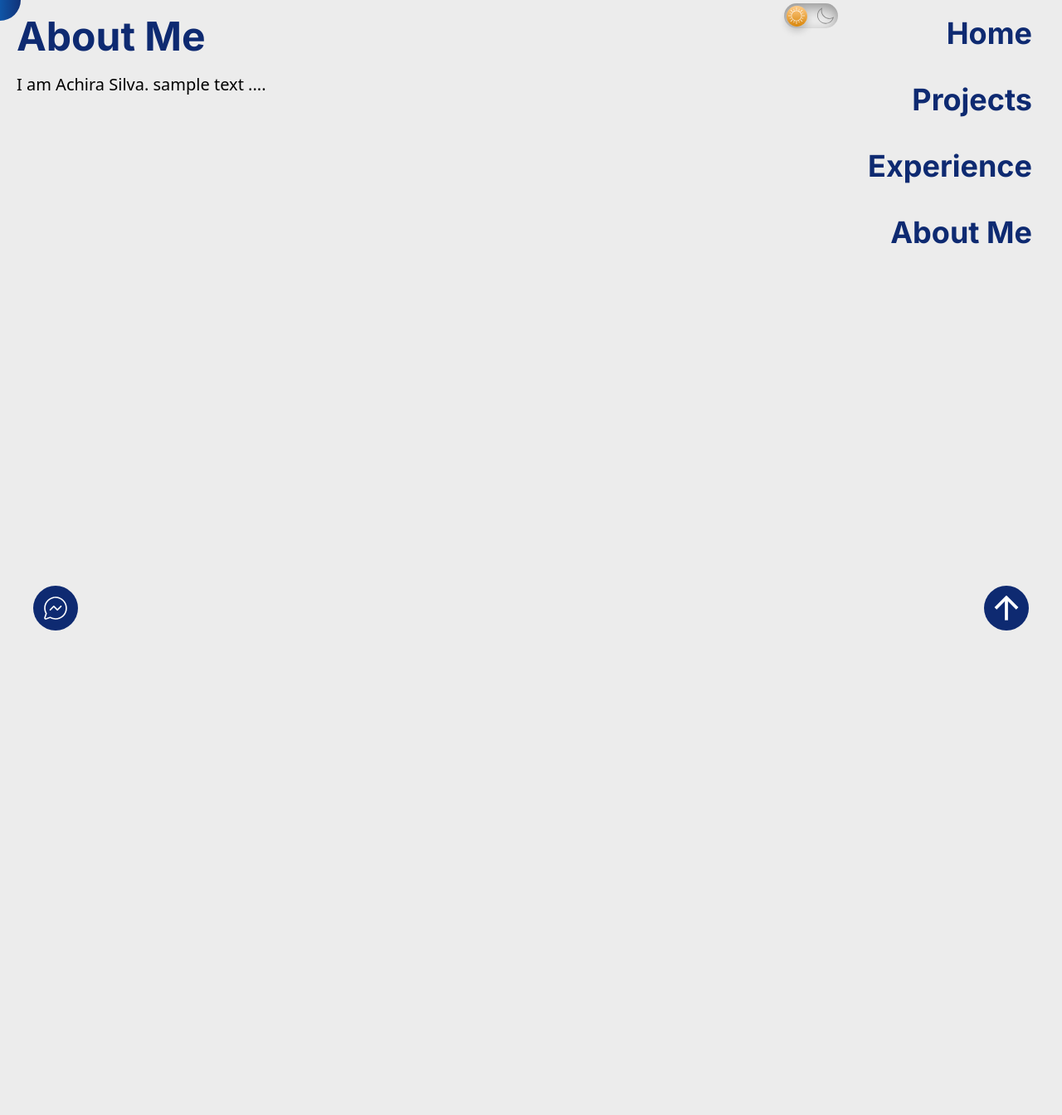
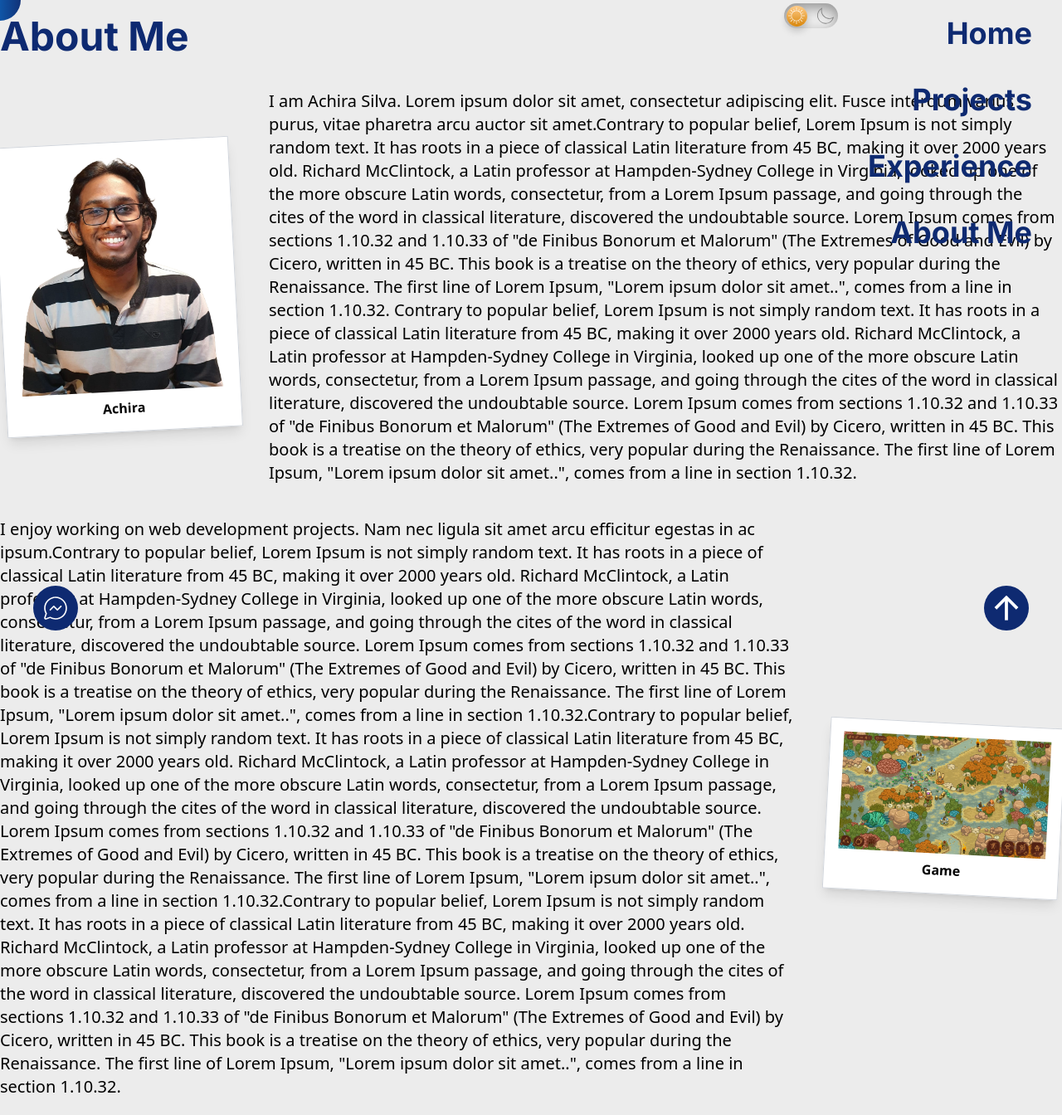
Before and after one commit to achira7/portfolio, a React (Vite) app: page /about in a window 1280 px wide. Shown: the whole page at 83% size. Before the commit the page ends 800 px from the top, so only its background shows below. Built offline with nearby package versions, Linux system fonts and the light colour scheme; what react-chatbot-kit would draw is missing.

Commit message:
Created the Polaroid Overlay

```diff
--- a/src/components/Button.jsx
+++ b/src/components/Button.jsx
@@ -39,7 +39,7 @@ const Button = ({ name, link, color, icon }) => {
         <div className="flex xs:hidden">
           {selectedIconClass}
         </div>
-        <span className='text-white' id="clickable">{name}</span>
+        <span className='text-white text-base' id="clickable">{name}</span>
       </button>
     </a>
   );
--- /dev/null
+++ b/src/components/Polaroid.jsx
@@ -0,0 +1,18 @@
+import React from 'react';
+
+const Polaroid = ({ image, name, align }) => {
+  const rotation = align === 'left' ? '-rotate-3' : 'rotate-3';
+
+  return (
+    <div className={`bg-white p-4 border border-gray-300 shadow-lg ${rotation} w-fit`}>
+      <img
+        src={image}
+        alt={name}
+        className="w-[250px] h-auto object-cover"
+      />
+      <p className="text-center font-semibold mt-2">{name}</p>
+    </div>
+  );
+};
+
+export default Polaroid;
--- a/src/pages/AboutMe.jsx
+++ b/src/pages/AboutMe.jsx
@@ -1,12 +1,98 @@
-import React from 'react'
+import React from "react";
+
+import Polaroid from "../components/Polaroid";
 
 const AboutMe = () => {
   return (
-    <div className="bg-background m-5">
-      <h1 className="text-5xl font-bold text-color-primary font-inter top-0 flex flex-wrap">About Me</h1>
-      <p className="flex mt-5 text-xl">I am Achira Silva. sample text ....</p>
+    <div className="flex flex-col bg-background m-5 w-full max-w-screen-2xl mx-auto space-y-10">
+      <h1 className="text-5xl font-bold text-color-primary font-inter">
+        About Me
+      </h1>
+
+      {/* First row: Image on the left, Text on the right */}
+      <div className="flex flex-row items-center space-x-10">
+        <Polaroid
+          image={"../src/assets/achira.png"}
+          name={"Achira"}
+          align={"left"}
+        />
+        <p className="text-xl flex-1">
+          I am Achira Silva. Lorem ipsum dolor sit amet, consectetur adipiscing
+          elit. Fusce interdum varius purus, vitae pharetra arcu auctor sit
+          amet.Contrary to popular belief, Lorem Ipsum is not simply random
+          text. It has roots in a piece of classical Latin literature from 45
+          BC, making it over 2000 years old. Richard McClintock, a Latin
+          professor at Hampden-Sydney College in Virginia, looked up one of the
+          more obscure Latin words, consectetur, from a Lorem Ipsum passage, and
+          going through the cites of the word in classical literature,
+          discovered the undoubtable source. Lorem Ipsum comes from sections
+          1.10.32 and 1.10.33 of "de Finibus Bonorum et Malorum" (The Extremes
+          of Good and Evil) by Cicero, written in 45 BC. This book is a treatise
+          on the theory of ethics, very popular during the Renaissance. The
+          first line of Lorem Ipsum, "Lorem ipsum dolor sit amet..", comes from
+          a line in section 1.10.32. Contrary to popular belief, Lorem Ipsum is
+          not simply random text. It has roots in a piece of classical Latin
+          literature from 45 BC, making it over 2000 years old. Richard
+          McClintock, a Latin professor at Hampden-Sydney College in Virginia,
+          looked up one of the more obscure Latin words, consectetur, from a
+          Lorem Ipsum passage, and going through the cites of the word in
+          classical literature, discovered the undoubtable source. Lorem Ipsum
+          comes from sections 1.10.32 and 1.10.33 of "de Finibus Bonorum et
+          Malorum" (The Extremes of Good and Evil) by Cicero, written in 45 BC.
+          This book is a treatise on the theory of ethics, very popular during
+          the Renaissance. The first line of Lorem Ipsum, "Lorem ipsum dolor sit
+          amet..", comes from a line in section 1.10.32.
+        </p>
       </div>
-  )
-}
 
-export default AboutMe
+      {/* Second row: Text on the left, Image on the right */}
+      <div className="flex flex-row-reverse items-center space-x-reverse space-x-10">
+        <Polaroid
+          image={"../src/assets/game.jpg"}
+          name={"Game"}
+          align={"right"}
+        />
+        <p className="text-xl flex-1">
+          I enjoy working on web development projects. Nam nec ligula sit amet
+          arcu efficitur egestas in ac ipsum.Contrary to popular belief, Lorem
+          Ipsum is not simply random text. It has roots in a piece of classical
+          Latin literature from 45 BC, making it over 2000 years old. Richard
+          McClintock, a Latin professor at Hampden-Sydney College in Virginia,
+          looked up one of the more obscure Latin words, consectetur, from a
+          Lorem Ipsum passage, and going through the cites of the word in
+          classical literature, discovered the undoubtable source. Lorem Ipsum
+          comes from sections 1.10.32 and 1.10.33 of "de Finibus Bonorum et
+          Malorum" (The Extremes of Good and Evil) by Cicero, written in 45 BC.
+          This book is a treatise on the theory of ethics, very popular during
+          the Renaissance. The first line of Lorem Ipsum, "Lorem ipsum dolor sit
+          amet..", comes from a line in section 1.10.32.Contrary to popular
+          belief, Lorem Ipsum is not simply random text. It has roots in a piece
+          of classical Latin literature from 45 BC, making it over 2000 years
+          old. Richard McClintock, a Latin professor at Hampden-Sydney College
+          in Virginia, looked up one of the more obscure Latin words,
+          consectetur, from a Lorem Ipsum passage, and going through the cites
+          of the word in classical literature, discovered the undoubtable
+          source. Lorem Ipsum comes from sections 1.10.32 and 1.10.33 of "de
+          Finibus Bonorum et Malorum" (The Extremes of Good and Evil) by Cicero,
+          written in 45 BC. This book is a treatise on the theory of ethics,
+          very popular during the Renaissance. The first line of Lorem Ipsum,
+          "Lorem ipsum dolor sit amet..", comes from a line in section
+          1.10.32.Contrary to popular belief, Lorem Ipsum is not simply random
+          text. It has roots in a piece of classical Latin literature from 45
+          BC, making it over 2000 years old. Richard McClintock, a Latin
+          professor at Hampden-Sydney College in Virginia, looked up one of the
+          more obscure Latin words, consectetur, from a Lorem Ipsum passage, and
+          going through the cites of the word in classical literature,
+          discovered the undoubtable source. Lorem Ipsum comes from sections
+          1.10.32 and 1.10.33 of "de Finibus Bonorum et Malorum" (The Extremes
+          of Good and Evil) by Cicero, written in 45 BC. This book is a treatise
+          on the theory of ethics, very popular during the Renaissance. The
+          first line of Lorem Ipsum, "Lorem ipsum dolor sit amet..", comes from
+          a line in section 1.10.32.
+        </p>
+      </div>
+    </div>
+  );
+};
+
+export default AboutMe;
```
Also changed, not shown: src/assets/game.jpg (added).
